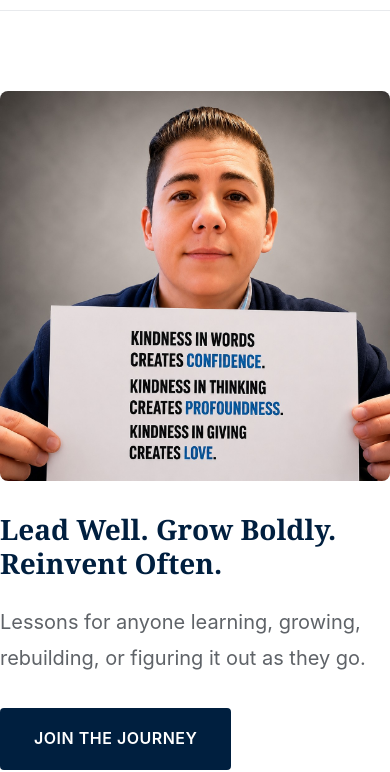
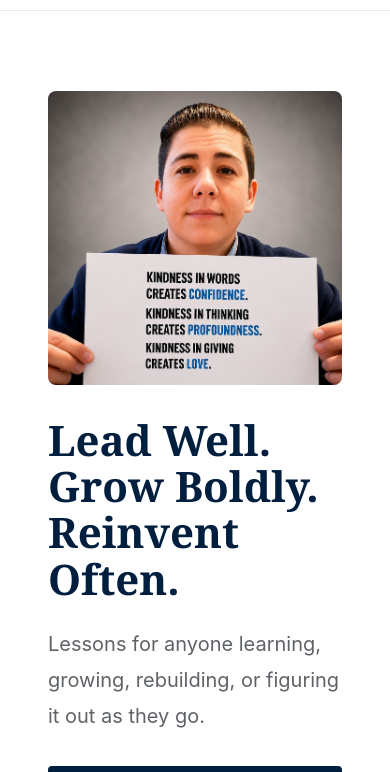
Before and after one commit to candicecoschino-lgtm/theccway-site, a plain HTML site: page index.html in a window 390 px wide. Shown: the part 84-856 px from the top of the page. Drawn offline with Linux system fonts and the light colour scheme.

Commit message:
Implement mobile layout fixes in CSS
Added mobile layout styles for improved responsiveness.

```diff
--- a/css/style.css
+++ b/css/style.css
@@ -590,3 +590,57 @@ footer {
     font-weight: 800;
     color: var(--navy);
 }
+
+/* Mobile layout fix */
+@media (max-width: 768px) {
+  body {
+    margin: 0;
+    overflow-x: hidden;
+  }
+
+  .hero,
+  .section,
+  .container,
+  main,
+  article {
+    width: 100%;
+    max-width: 100%;
+    padding-left: 24px;
+    padding-right: 24px;
+    box-sizing: border-box;
+    text-align: left;
+  }
+
+  .hero-content,
+  .content-wrapper {
+    max-width: 100%;
+    margin: 0 auto;
+  }
+
+  h1 {
+    font-size: 42px;
+    line-height: 1.1;
+    margin-left: 0;
+    margin-right: 0;
+  }
+
+  p {
+    font-size: 20px;
+    line-height: 1.6;
+  }
+
+  .button,
+  .btn,
+  .cta-button {
+    width: 100%;
+    max-width: 380px;
+    text-align: center;
+    display: block;
+    margin-top: 32px;
+  }
+
+  img {
+    max-width: 100%;
+    height: auto;
+  }
+}
```
